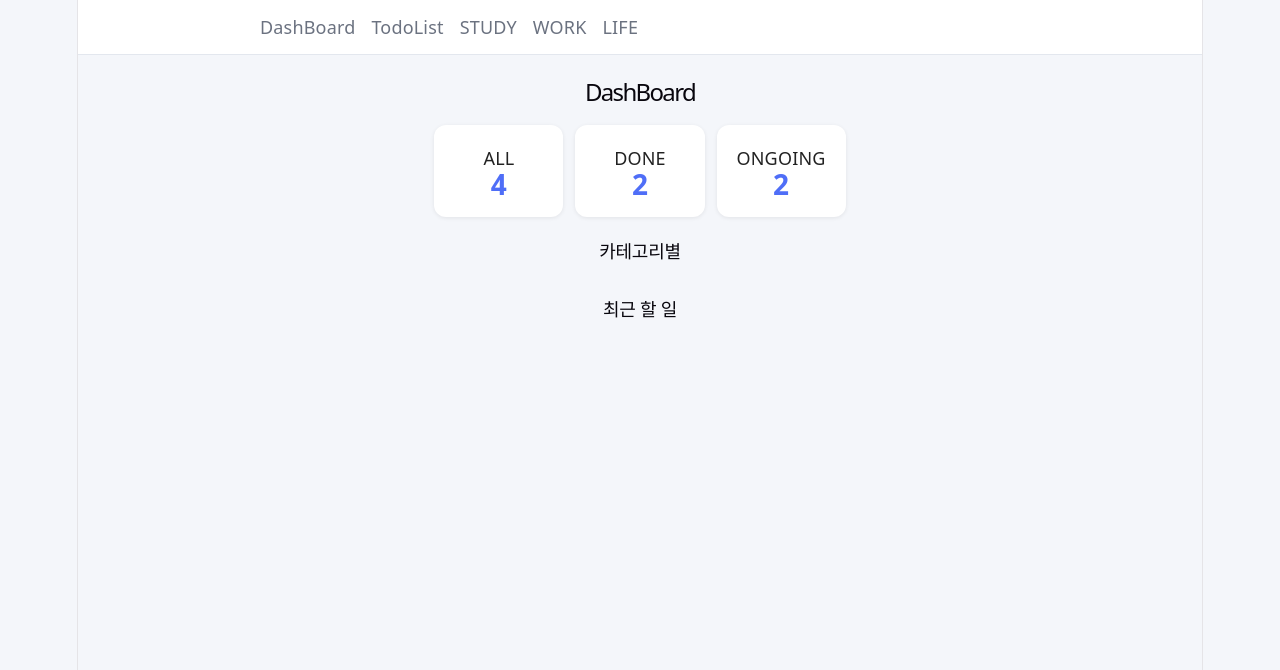
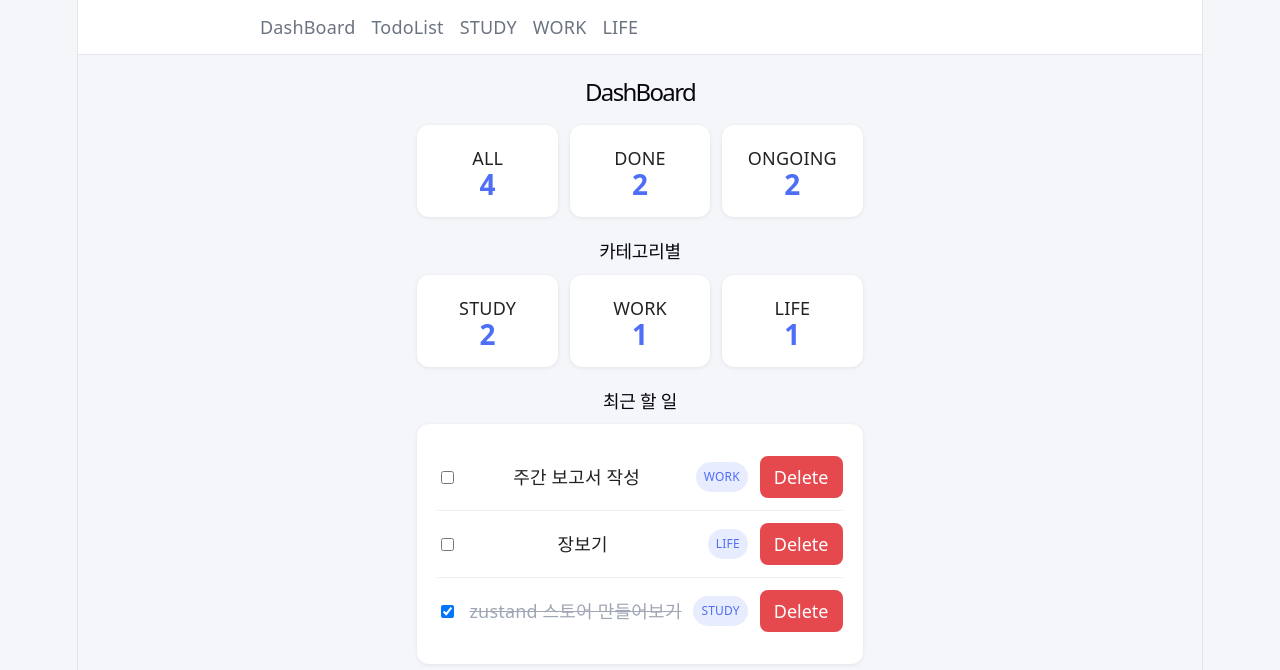
Before and after one commit to Monica6788/7_React, a React (Vite) app in the folder todo-app/: page / in a window 1280 px wide. Shown: the top 670 px of the page. Built offline with nearby package versions, Linux system fonts and the light colour scheme.

Commit message:
리액트 7일차 - 대시보드 과제 완료

```diff
--- a/todo-app/src/pages/DashboardPage.jsx
+++ b/todo-app/src/pages/DashboardPage.jsx
@@ -3,6 +3,8 @@ import { Link } from "react-router-dom"
 
 import { Card, PageTitle } from "../styles/common"
 import { useTodoStore } from '../store/useTodoStore'
+
+import TodoList from '../components/TodoList'
 
 const Stats = styled.div`
   display: grid;
@@ -45,6 +47,13 @@ function DashboardPage() {
     const todos = useTodoStore( (state) => state.todos )
     const doneTodos = todos.filter( (todo) => todo.done === true )
     const ongoingTodos = todos.filter( (todo) => todo.done === false )
+    const studyTodos = todos.filter( (todo) => todo.category === 'study')
+    const workTodos = todos.filter( (todo) => todo.category === 'work')
+    const lifeTodos = todos.filter( (todo) => todo.category === 'life')
+    // 현재 날짜는 문자열로 저장되어 있으니 날짜로 바꿔서 계산
+    const recentTodos = [...todos].sort( (a, b) => (new Date(b.createdAt)
+                                                  - new Date(a.createdAt)))
+                                  .slice(0, 3)
 
     return (
         <>
@@ -66,12 +75,28 @@ function DashboardPage() {
             </Stats>
 
             <SectionTitle>카테고리별</SectionTitle>
-            <CategoryGrid>
+            <Stats>
+              <Card>
+                <div>STUDY</div>
+                <StatNumber>{studyTodos.length}</StatNumber>
+              </Card>
 
-            </CategoryGrid>
+              <Card>
+                <div>WORK</div>
+                <StatNumber>{workTodos.length}</StatNumber>
+              </Card>
+
+              <Card>
+                <div>LIFE</div>
+                <StatNumber>{lifeTodos.length}</StatNumber>
+              </Card>
+            </Stats>
 
             <SectionTitle>최근 할 일</SectionTitle>
             {/* TODO: 할일 목록 표시 */}
+            <TodoList todos={recentTodos} />
+
+
         </>
     )
 }
```
